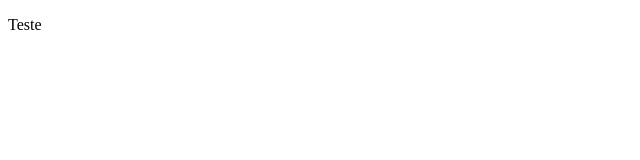
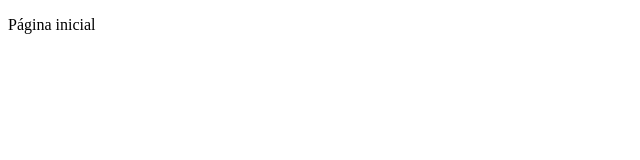
Before and after one commit to Jorgix/dashboard-x, a React (Create React App) app: page /dashboard in a window 1280 px wide. Shown: the top 160 px of the page, without its empty margins (0-640 px from the left). Built offline with nearby package versions, Linux system fonts and the light colour scheme.

Commit message:
Feat: Adição do react-router-dom

```diff
--- a/package.json
+++ b/package.json
@@ -12,6 +12,7 @@
     "@types/react-dom": "^18.2.14",
     "react": "^18.2.0",
     "react-dom": "^18.2.0",
+    "react-router-dom": "^6.17.0",
     "react-scripts": "5.0.1",
     "typescript": "^4.9.5",
     "web-vitals": "^2.1.4"
--- a/src/App.tsx
+++ b/src/App.tsx
@@ -1,7 +1,12 @@
+import { BrowserRouter } from "react-router-dom";
+import { AppRoutes } from "./routes";
+
 export const App = () => {
   return (
-    <div className="App">
-     <p>Teste</p>
-    </div>
+    <BrowserRouter>
+      <div className="App">
+      <AppRoutes />
+      </div>
+    </BrowserRouter>
   );
 }
--- a/src/routes/index.tsx
+++ b/src/routes/index.tsx
@@ -1 +1,11 @@
-export {};
+import {Routes, Route, Navigate} from 'react-router-dom';
+
+
+export const AppRoutes = () => {
+    return(
+        <Routes>
+            <Route path="/dashboard" element={<p>Página inicial</p>} />
+            <Route path="*" element={<Navigate to="/dashboard" />} />
+        </Routes>
+    )
+}
```
Also changed, not shown: 1 other file (tests, documents, lock files or other folders).
